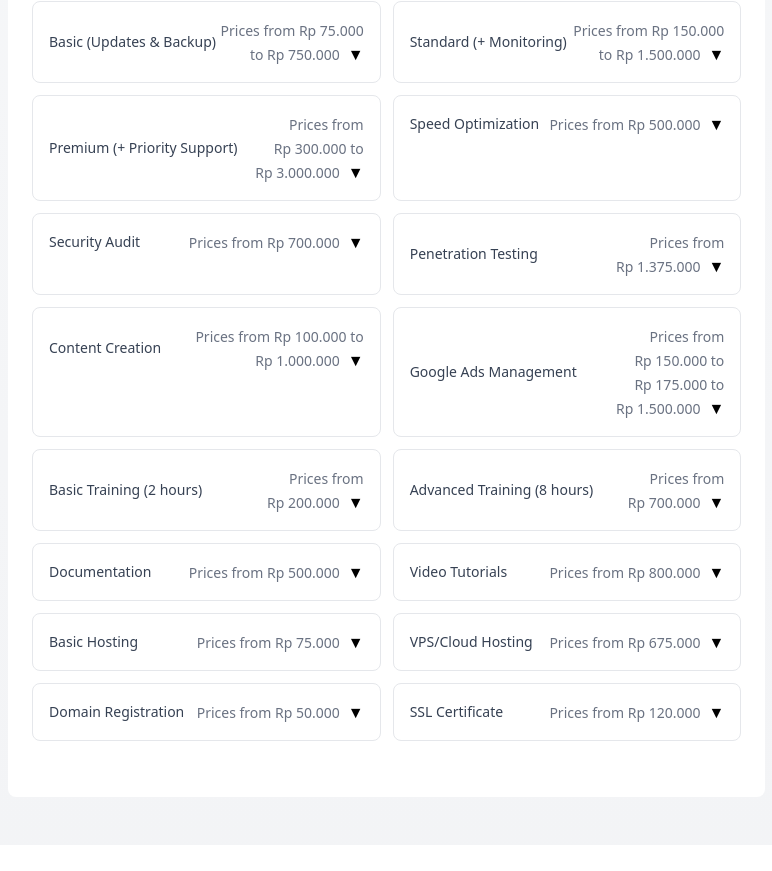
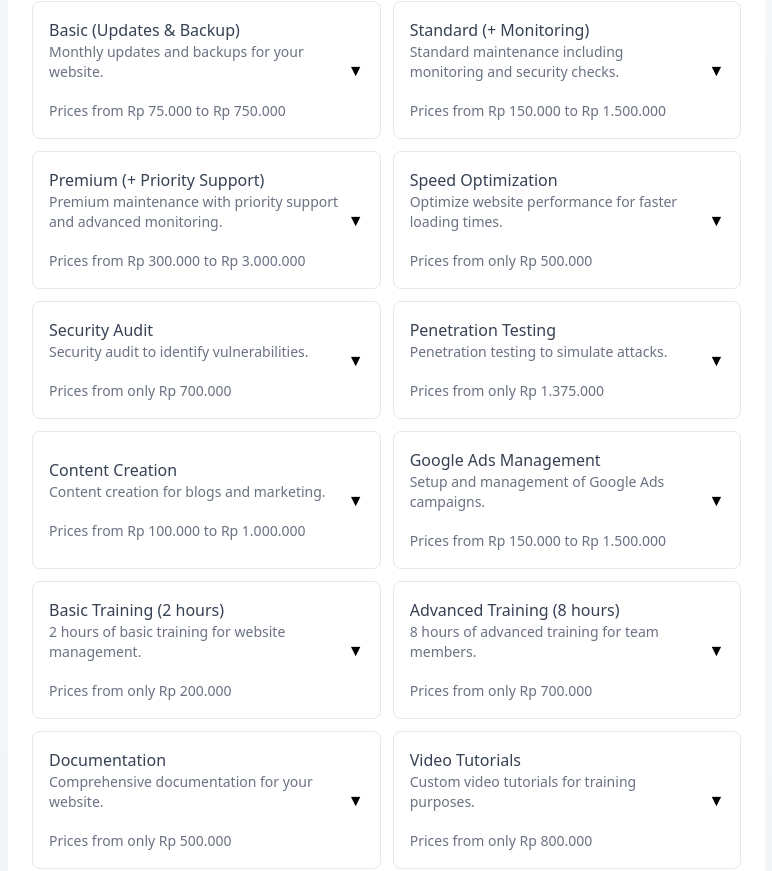
Before and after one commit to MBrillian354/web-dev-pricing-v2, a React (Vite) app: page / in a window 1280 px wide. Shown: the part 1504-2375 px from the top of the page, without its empty margins (56-828 px from the left). Before the commit the page ends 2349 px from the top, so only its background shows below. Built offline with nearby package versions, Linux system fonts and the light colour scheme.

Commit message:
Add descriptions to add-on options and improve UI
Added 'desc' field to add-on objects in pricingData.js for more detailed descriptions.

Updated AddOnSelector.jsx to display add-on descriptions, improved summary text logic, and adjusted layout for better clarity and usability.

```diff
--- a/src/components/AddOnSelector.jsx
+++ b/src/components/AddOnSelector.jsx
@@ -44,8 +44,15 @@ const AddOnSelector = ({ selectedAddOns, onToggle }) => {
     const getSummaryText = (addOn) => {
         const options = getPricingOptions(addOn);
         if (options.length === 0) return "";
-        const prices = options.map((o) => formatCurrency(o.amount));
-        return `Prices from ${prices.join(" to ")}`;
+        if (options.length === 1) {
+            return `Prices from only ${formatCurrency(options[0].amount)}`;
+        }
+        const amounts = options.map((o) => o.amount);
+        const minAmount = Math.min(...amounts);
+        const maxAmount = Math.max(...amounts);
+        return `Prices from ${formatCurrency(minAmount)} to ${formatCurrency(
+            maxAmount
+        )}`;
     };
 
     const isSelected = (addOnId, pricing) => {
@@ -70,19 +77,24 @@ const AddOnSelector = ({ selectedAddOns, onToggle }) => {
                     return (
                         <div
                             key={addOn.id}
-                            className={`card-base ${
+                            className={`card-base flex justify-between items-center ${
                                 selected ? "card-selected" : "card-unselected"
                             }`}
                             onClick={() => toggleExpand(addOn.id)}
                             style={{ position: "relative" }}
                         >
-                            <div className="flex items-center justify-between">
+                            <div className="flex flex-col justify-start">
                                 <div className="flex items-center flex-shrink-0">
-                                    <span className="text-sm font-medium text-gray-700 cursor-pointer">
+                                    <span className="text-base font-medium text-gray-700 cursor-pointer">
                                         {addOn.label}
                                     </span>
                                 </div>
-                                <div className="text-right">
+                                <div className="flex items-center flex-shrink-0">
+                                    <span className="text-sm text-gray-500 cursor-pointer">
+                                        {addOn.desc}
+                                    </span>
+                                </div>
+                                <div className="mt-4">
                                     {selected ? (
                                         <span className="text-sm font-medium text-blue-600">
                                             Selected:{" "}
@@ -96,9 +108,6 @@ const AddOnSelector = ({ selectedAddOns, onToggle }) => {
                                             {getSummaryText(addOn)}
                                         </span>
                                     )}
-                                    <span className="ml-2">
-                                        {isExpanded ? "▲" : "▼"}
-                                    </span>
                                 </div>
                             </div>
                             {isExpanded && (
@@ -145,6 +154,9 @@ const AddOnSelector = ({ selectedAddOns, onToggle }) => {
                                     ))}
                                 </div>
                             )}
+                            <span className="ml-2">
+                                {isExpanded ? "▲" : "▼"}
+                            </span>
                         </div>
                     );
                 })}
--- a/src/constants/pricingData.js
+++ b/src/constants/pricingData.js
@@ -460,18 +460,21 @@ export const addOns = [
     {
         id: "maintenance-basic",
         label: "Basic (Updates & Backup)",
+        desc: "Monthly updates and backups for your website.",
         monthly: 75000,
         annual: 750000,
     },
     {
         id: "maintenance-standard",
         label: "Standard (+ Monitoring)",
+        desc: "Standard maintenance including monitoring and security checks.",
         monthly: 150000,
         annual: 1500000,
     },
     {
         id: "maintenance-premium",
         label: "Premium (+ Priority Support)",
+        desc: "Premium maintenance with priority support and advanced monitoring.",
         monthly: 300000,
         annual: 3000000,
     },
@@ -479,30 +482,40 @@ export const addOns = [
     {
         id: "speed-optimization",
         label: "Speed Optimization",
+        desc: "Optimize website performance for faster loading times.",
         oneTime: 500000,
     },
     {
         id: "security-audit",
         label: "Security Audit",
+        desc: "Security audit to identify vulnerabilities.",
         oneTime: 700000,
     },
     {
         id: "penetration-testing",
         label: "Penetration Testing",
+        desc: "Penetration testing to simulate attacks.",
         oneTime: 1375000,
     },
     // {
     //     id: "cdn-setup",
     //     label: "CDN Setup",
+    //     desc: "Setup of Content Delivery Network for faster global access.",
     //     oneTime: 275000,
     //     monthly: 25000,
     //     annual: 250000,
     // },
     // Marketing & SEO
-    // { id: "seo-audit", label: "SEO Audit", oneTime: 425000 },
+    // {
+    //     id: "seo-audit",
+    //     label: "SEO Audit",
+    //     desc: "Comprehensive SEO audit to analyze website optimization.",
+    //     oneTime: 425000,
+    // },
     // {
     //     id: "seo-optimization",
     //     label: "SEO Optimization",
+    //     desc: "Ongoing SEO optimization services to improve search rankings.",
     //     oneTime: 875000,
     //     monthly: 275000,
     //     annual: 2750000,
@@ -510,12 +523,14 @@ export const addOns = [
     {
         id: "content-creation",
         label: "Content Creation",
+        desc: "Content creation for blogs and marketing.",
         monthly: 100000,
         annual: 1000000,
     },
     {
         id: "google-ads-management",
         label: "Google Ads Management",
+        desc: "Setup and management of Google Ads campaigns.",
         oneTime: 150000,
         monthly: 175000,
         annual: 1500000,
@@ -524,38 +539,50 @@ export const addOns = [
     {
         id: "training-basic",
         label: "Basic Training (2 hours)",
+        desc: "2 hours of basic training for website management.",
         oneTime: 200000,
     },
     {
         id: "training-advanced",
         label: "Advanced Training (8 hours)",
+        desc: "8 hours of advanced training for team members.",
         oneTime: 700000,
     },
     {
         id: "documentation",
         label: "Documentation",
+        desc: "Comprehensive documentation for your website.",
         oneTime: 500000,
     },
     {
         id: "video-tutorials",
         label: "Video Tutorials",
+        desc: "Custom video tutorials for training purposes.",
         oneTime: 800000,
     },
     // Hosting & Infrastructure
-    { id: "hosting-basic", label: "Basic Hosting", annual: 75000 },
+    {
+        id: "hosting-basic",
+        label: "Basic Hosting",
+        desc: "Basic shared hosting for your website.",
+        annual: 75000,
+    },
     {
         id: "hosting-vps",
         label: "VPS/Cloud Hosting",
+        desc: "VPS or cloud hosting for better performance.",
         annual: 675000,
     },
     {
         id: "domain-registration",
         label: "Domain Registration",
+        desc: "Domain registration and management.",
         annual: 50000,
     },
     {
         id: "ssl-certificate",
         label: "SSL Certificate",
+        desc: "SSL certificate for secure website connections.",
         annual: 120000,
     },
 ];
```
